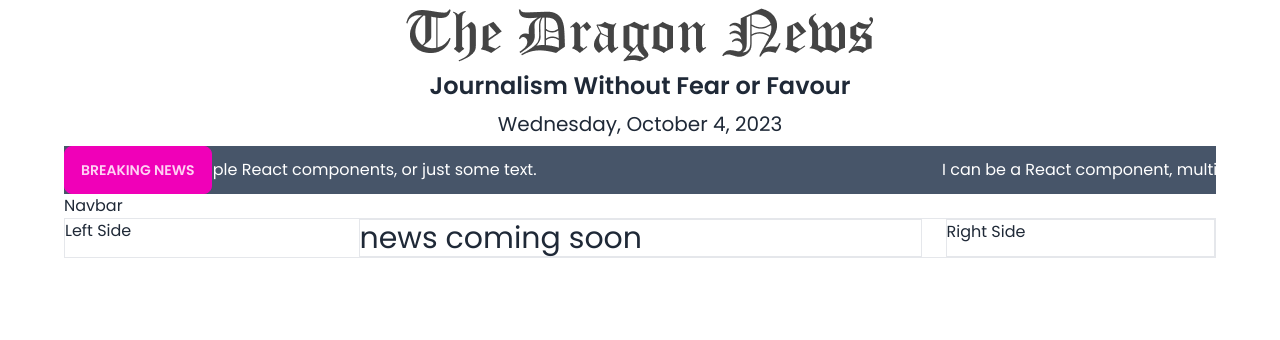
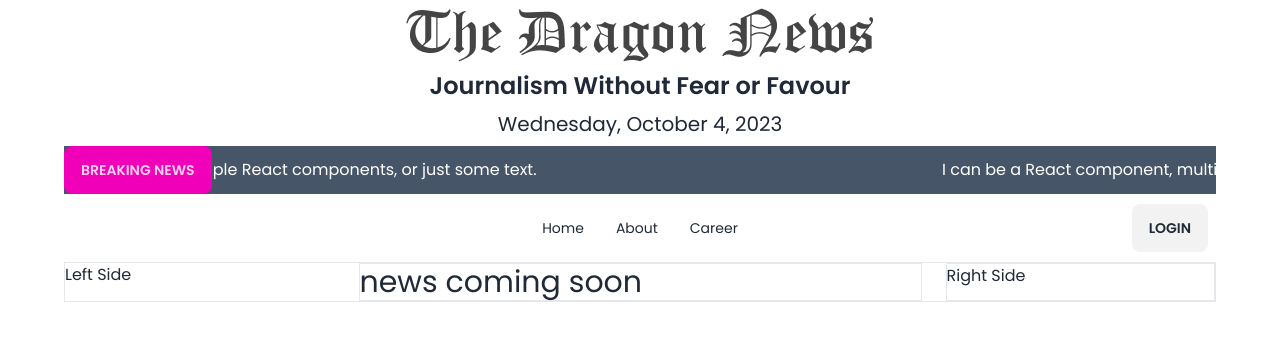
Before and after one commit to FarhanFuad97/Dragon-news-web, a React (Vite) app: page / in a window 1280 px wide. Shown: the top 340 px of the page. Built offline with nearby package versions, Linux system fonts and the light colour scheme.

Commit message:
addad a navbar

```diff
--- a/src/Pages/Shared/Navbar/Navbar.jsx
+++ b/src/Pages/Shared/Navbar/Navbar.jsx
@@ -1,8 +1,45 @@
+import { Link } from "react-router-dom";
 
 const Navbar = () => {
+
+  const navLinks = <>
+
+  <li><navLinks to="/">Home</navLinks></li>
+  <li><navLinks to="/about">About</navLinks></li>
+  <li><navLinks to="/career">Career</navLinks></li>
+
+
+  </>
     return (
         <div>
-          <h2>Navbar</h2>
+         <div className="navbar bg-base-100">
+  <div className="navbar-start">
+    <div className="dropdown">
+      <label tabIndex={0} className="btn btn-ghost lg:hidden">
+        <svg xmlns="http://www.w3.org/2000/svg" className="h-5 w-5" fill="none" viewBox="0 0 24 24" stroke="currentColor"><path strokeLinecap="round" strokeLinejoin="round" strokeWidth="2" d="M4 6h16M4 12h8m-8 6h16" /></svg>
+      </label>
+      <ul tabIndex={0} className="menu menu-sm dropdown-content mt-3 z-[1] p-2 shadow bg-base-100 rounded-box w-52">
+        {
+          navLinks
+        }
+
+      </ul>
+    </div>
+
+  </div>
+  <div className="navbar-center hidden lg:flex">
+    <ul className="menu menu-horizontal px-1">
+     {
+      navLinks
+     }
+    </ul>
+  </div>
+  <div className="navbar-end">
+    <Link>
+    <button className="btn">Login</button>
+    </Link>
+  </div>
+</div>
         </div>
     );
 };
```
